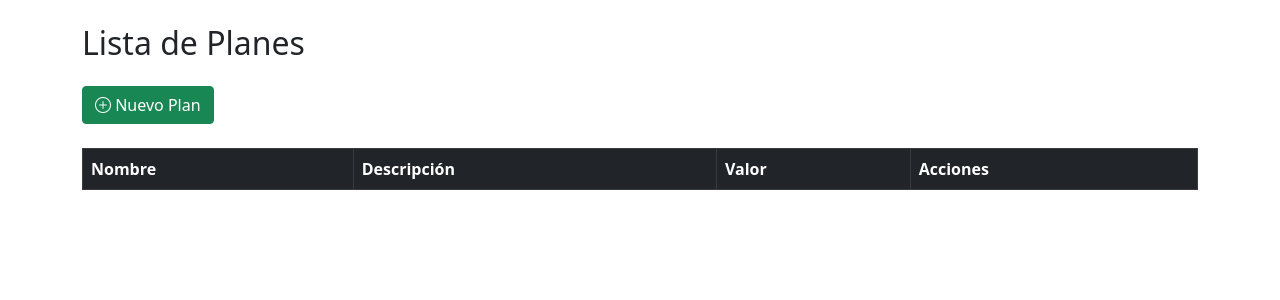
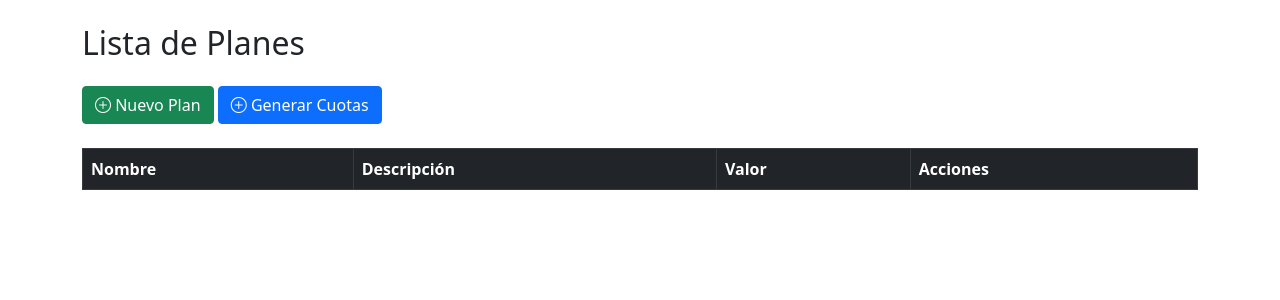
Before and after one commit to NadCarlos/gym_django, a Django app: page /administracion/planes_list/ in a window 1280 px wide. Shown: the part 58-358 px from the top of the page. Run offline with Django 4.2, Linux system fonts and the light colour scheme; the visitor is signed in with stand-in values (Sample User, id 1); data that the repository does not hold is empty; some libraries are stand-ins or nearby versions.

Commit message:
first half for generate_cuotas

```diff
--- a/gym/administracion/repositories/paciente_plan.py
+++ b/gym/administracion/repositories/paciente_plan.py
@@ -14,6 +14,9 @@ class PacientePlanRepository:
 
     def filter_by_id(self, id) -> Optional[PacientePlan]:
         return PacientePlan.objects.filter(id=id)
+
+    def filter_by_activo(self) -> List[PacientePlan]:
+        return PacientePlan.objects.filter(activo=True)
 
     def filter_by_paciente_activo(self, id_paciente) -> List[PacientePlan]:
         return PacientePlan.objects.filter(id_paciente=id_paciente).filter(activo=True)
--- a/gym/administracion/templates/planes/list.html
+++ b/gym/administracion/templates/planes/list.html
@@ -5,6 +5,9 @@
     <h2 class="mb-4">Lista de Planes</h2>
     <a href="{% url 'plan_create' %}" class="btn btn-success mb-4">
         <i class="bi bi-plus-circle"></i> Nuevo Plan
+    </a>
+    <a href="{% url 'generate_cuotas' %}" class="btn btn-primary mb-4" onclick="return confirm('Solo generara a los pacientes que tengan Agenda y Plan activo. ¿Continuar?');">
+        <i class="bi bi-plus-circle"></i> Generar Cuotas
     </a>
     <div class="table-responsive">
         <table class="table table-striped table-hover table-bordered">
--- a/gym/administracion/urls.py
+++ b/gym/administracion/urls.py
@@ -83,6 +83,10 @@ from administracion.views.paciente_plan import(
     PacientePlanesList,
     PacientePlanCreate,
     PacientePlanDelete,
+)
+
+from administracion.views.cuota import(
+    GenerateCuotas,
 )
 
 
@@ -171,4 +175,8 @@ paciente_plan = [
     path(route='<int:id>/paciente_plan_delete',view=PacientePlanDelete.as_view(), name='paciente_plan_delete'),
 ]
 
-urlpatterns = pacientes + prestacion_paciente + obra_social + prestaciones + asistencias + profesional + tratamientos + tratamiento_profesional + agenda + planes + paciente_plan
+cuotas = [
+    path(route='generate_cuotas/',view=GenerateCuotas.as_view(), name='generate_cuotas'),
+]
+
+urlpatterns = pacientes + prestacion_paciente + obra_social + prestaciones + asistencias + profesional + tratamientos + tratamiento_profesional + agenda + planes + paciente_plan + cuotas
```
Also changed, not shown: gym/administracion/views/cuota.py (added, +22 -0 lines).
